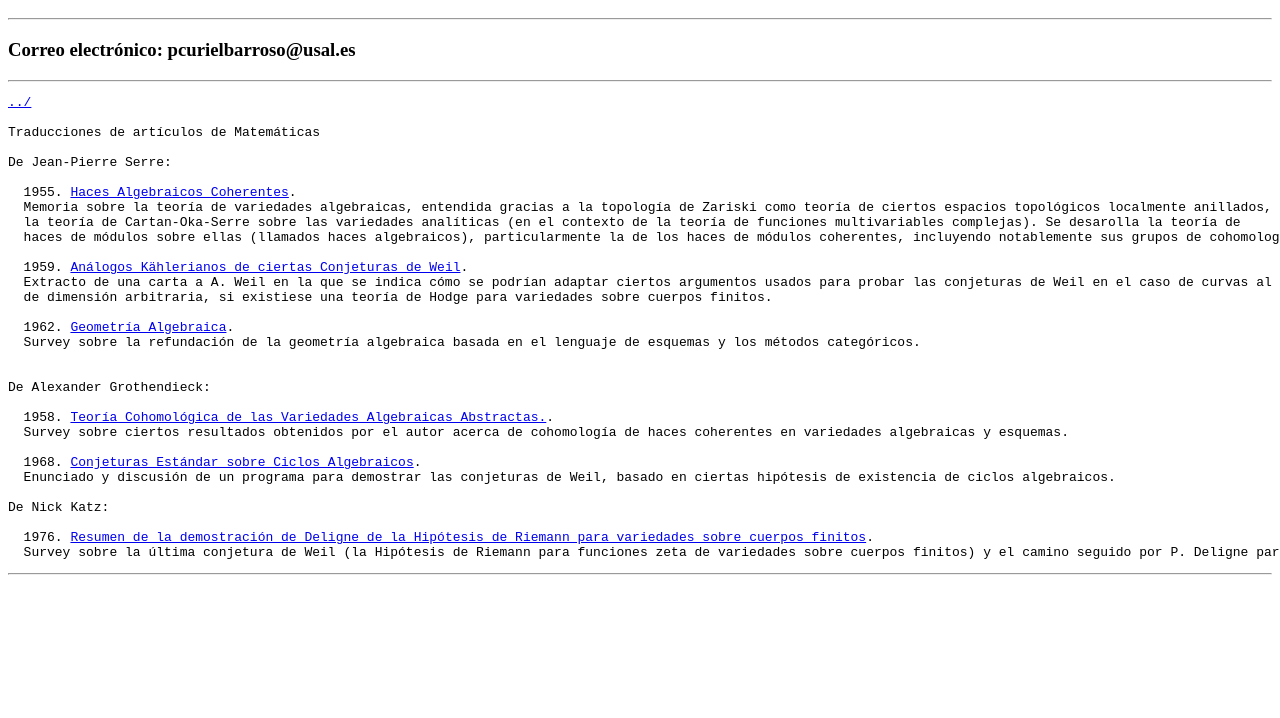
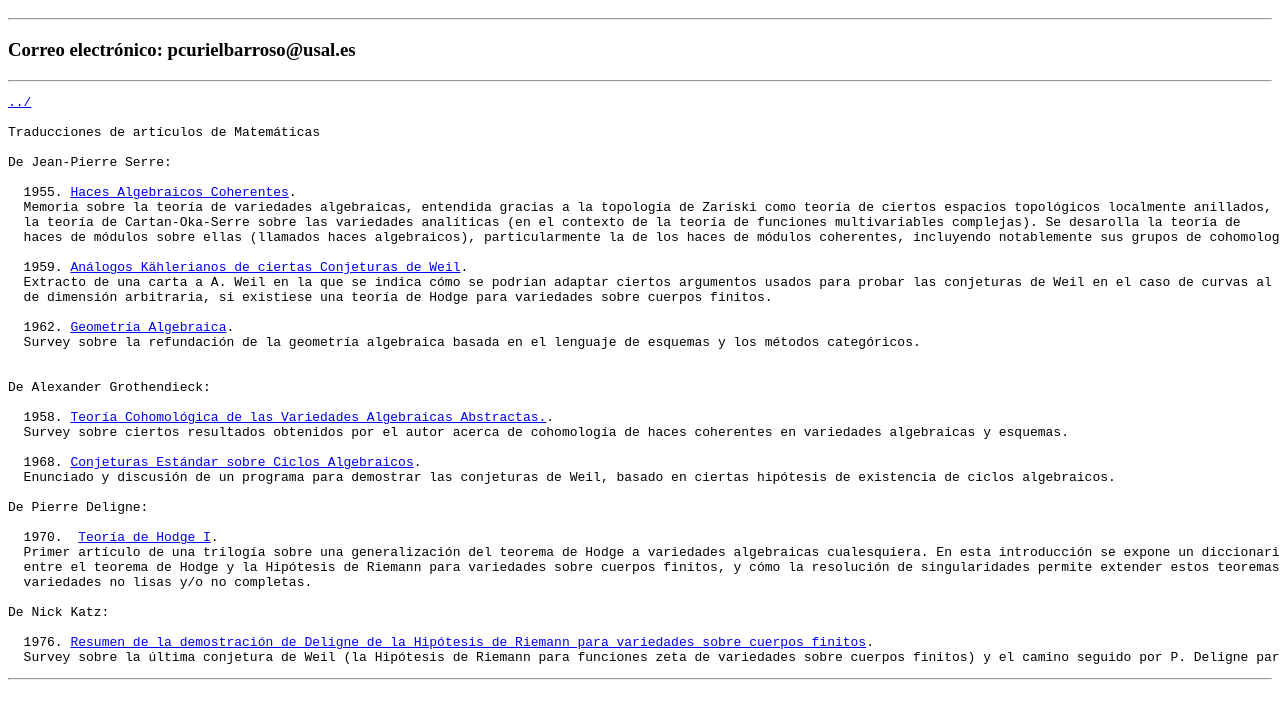
Before and after one commit to pablocuriel/pablocuriel.github.io, a plain HTML site: page index.html in a window 1280 px wide. Shown: the part 48-766 px from the top of the page. Drawn offline with Linux system fonts and the light colour scheme.

Commit message:
Update index.html

```diff
--- a/index.html
+++ b/index.html
@@ -30,6 +30,13 @@ De Alexander Grothendieck:
   1968. <a href="Grothendieck - Conjeturas Estándar sobre Ciclos Algebraicos.pdf">Conjeturas Estándar sobre Ciclos Algebraicos</a>.
   Enunciado y discusión de un programa para demostrar las conjeturas de Weil, basado en ciertas hipótesis de existencia de ciclos algebraicos.
 
+De Pierre Deligne:
+
+  1970.  <a href="Deligne___Hodge_I.pdf">Teoría de Hodge I</a>.
+  Primer artículo de una trilogía sobre una generalización del teorema de Hodge a variedades algebraicas cualesquiera. En esta introducción se expone un diccionario
+  entre el teorema de Hodge y la Hipótesis de Riemann para variedades sobre cuerpos finitos, y cómo la resolución de singularidades permite extender estos teoremas a
+  variedades no lisas y/o no completas.
+
 De Nick Katz:
 
   1976. <a href="Katz___Deligne_hip__Riemann.pdf">Resumen de la demostración de Deligne de la Hipótesis de Riemann para variedades sobre cuerpos finitos</a>.
```
